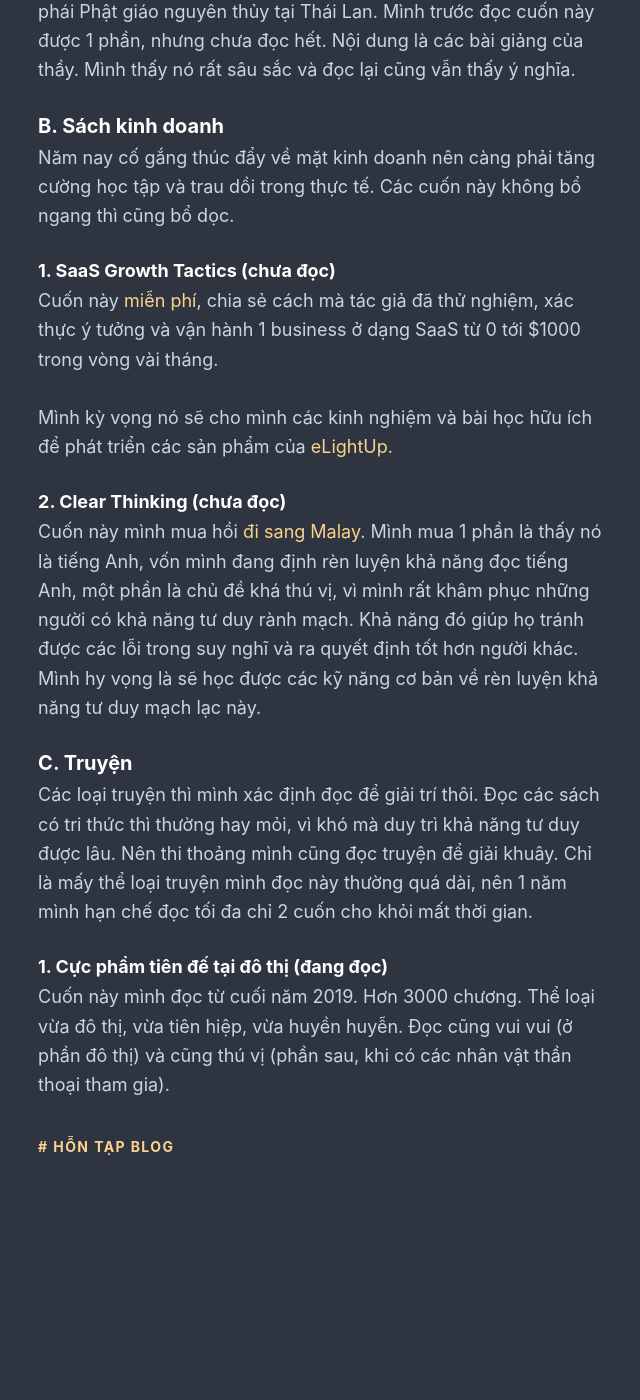
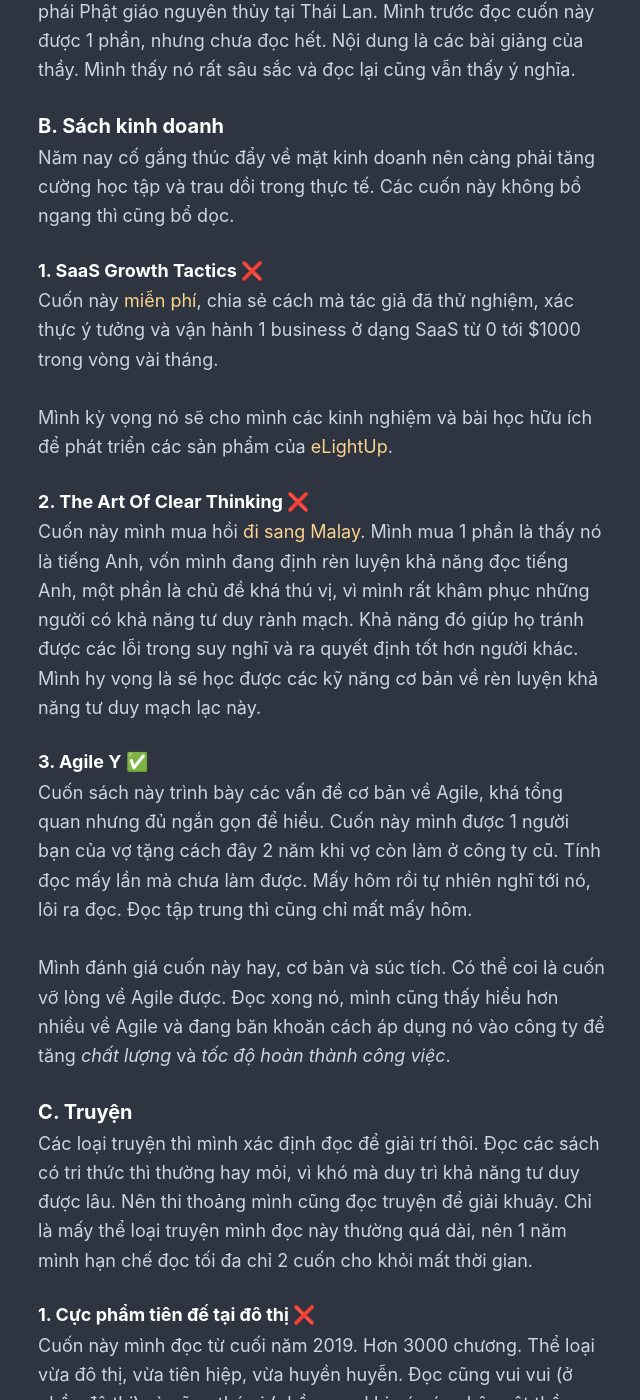
Before and after one commit to rilwis/hontap.info, a Jekyll site: the page built from _posts/2020-01-10-sach-da-doc-2020.md, in a window 1280 px wide and 1400 px high, scrolled down 747 px. Shown: the whole window, without its empty margins (318-958 px from the left). Built offline with Jekyll 4.4.1, drawn with Linux system fonts in a browser that asks for light colours; our own code applies the rules of GitHub Pages for plain Markdown files; before the commit the page ends 1940 px from its top, so only the background shows below that; some of the changed text lies outside the part shown.

Commit message:
Update 2020-01-10-sach-da-doc-2020.md

```diff
--- a/_posts/2020-01-10-sach-da-doc-2020.md
+++ b/_posts/2020-01-10-sach-da-doc-2020.md
@@ -22,20 +22,26 @@ Cuốn này của thầy Ajahn Chan, một vị sư nổi tiếng theo trường
 
 Năm nay cố gắng thúc đẩy về mặt kinh doanh nên càng phải tăng cường học tập và trau dồi trong thực tế. Các cuốn này không bổ ngang thì cũng bổ dọc.
 
-### 1. SaaS Growth Tactics (chưa đọc)
+### 1. SaaS Growth Tactics ❌
 
 Cuốn này [miễn phí](https://www.upvoty.com/ebooks/saas-growth-tactics/download/), chia sẻ cách mà tác giả đã thử nghiệm, xác thực ý tưởng và vận hành 1 business ở dạng SaaS từ 0 tới $1000 trong vòng vài tháng.
 
 Mình kỳ vọng nó sẽ cho mình các kinh nghiệm và bài học hữu ích để phát triển các sản phẩm của [eLightUp](https://elightup.com).
 
-### 2. Clear Thinking (chưa đọc)
+### 2. The Art Of Clear Thinking ❌
 
 Cuốn này mình mua hồi [đi sang Malay](https://hontap.info/kuala-lampur/). Mình mua 1 phần là thấy nó là tiếng Anh, vốn mình đang định rèn luyện khả năng đọc tiếng Anh, một phần là chủ đề khá thú vị, vì mình rất khâm phục những người có khả năng tư duy rành mạch. Khả năng đó giúp họ tránh được các lỗi trong suy nghĩ và ra quyết định tốt hơn người khác. Mình hy vọng là sẽ học được các kỹ năng cơ bản về rèn luyện khả năng tư duy mạch lạc này.
+
+### 3. Agile Y ✅
+
+Cuốn sách này trình bày các vấn đề cơ bản về Agile, khá tổng quan nhưng đủ ngắn gọn để hiểu. Cuốn này mình được 1 người bạn của vợ tặng cách đây 2 năm khi vợ còn làm ở công ty cũ. Tính đọc mấy lần mà chưa làm được. Mấy hôm rồi tự nhiên nghĩ tới nó, lôi ra đọc. Đọc tập trung thì cũng chỉ mất mấy hôm.
+
+Mình đánh giá cuốn này hay, cơ bản và súc tích. Có thể coi là cuốn vỡ lòng về Agile được. Đọc xong nó, mình cũng thấy hiểu hơn nhiều về Agile và đang băn khoăn cách áp dụng nó vào công ty để tăng *chất lượng* và *tốc độ hoàn thành công việc*.
 
 ## C. Truyện
 
 Các loại truyện thì mình xác định đọc để giải trí thôi. Đọc các sách có tri thức thì thường hay mỏi, vì khó mà duy trì khả năng tư duy được lâu. Nên thi thoảng mình cũng đọc truyện để giải khuây. Chỉ là mấy thể loại truyện mình đọc này thường quá dài, nên 1 năm mình hạn chế đọc tối đa chỉ 2 cuốn cho khỏi mất thời gian.
 
-### 1. Cực phẩm tiên đế tại đô thị (đang đọc)
+### 1. Cực phẩm tiên đế tại đô thị ❌
 
 Cuốn này mình đọc từ cuối năm 2019. Hơn 3000 chương. Thể loại vừa đô thị, vừa tiên hiệp, vừa huyền huyễn. Đọc cũng vui vui (ở phần đô thị) và cũng thú vị (phần sau, khi có các nhân vật thần thoại tham gia).
```
Also changed, not shown: other parts of _posts/2020-01-10-sach-da-doc-2020.md (+1 -1 lines).
